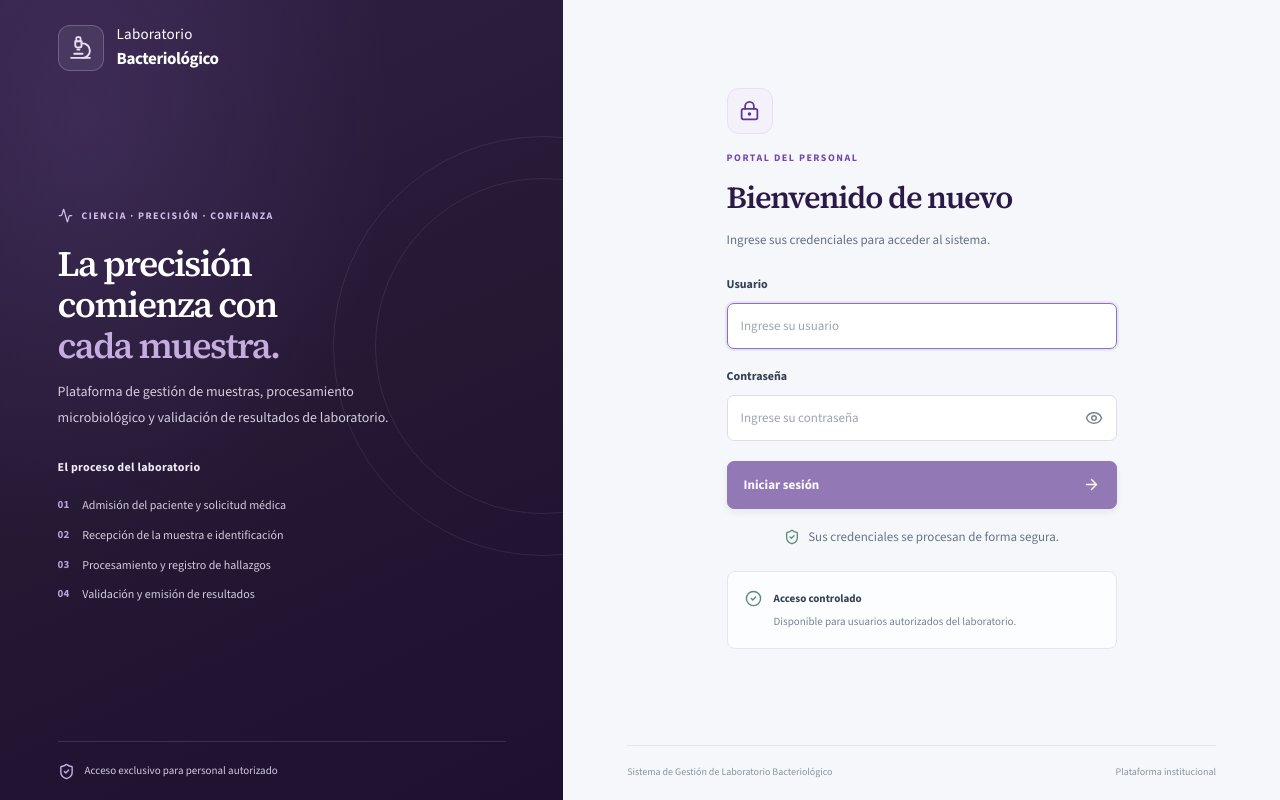
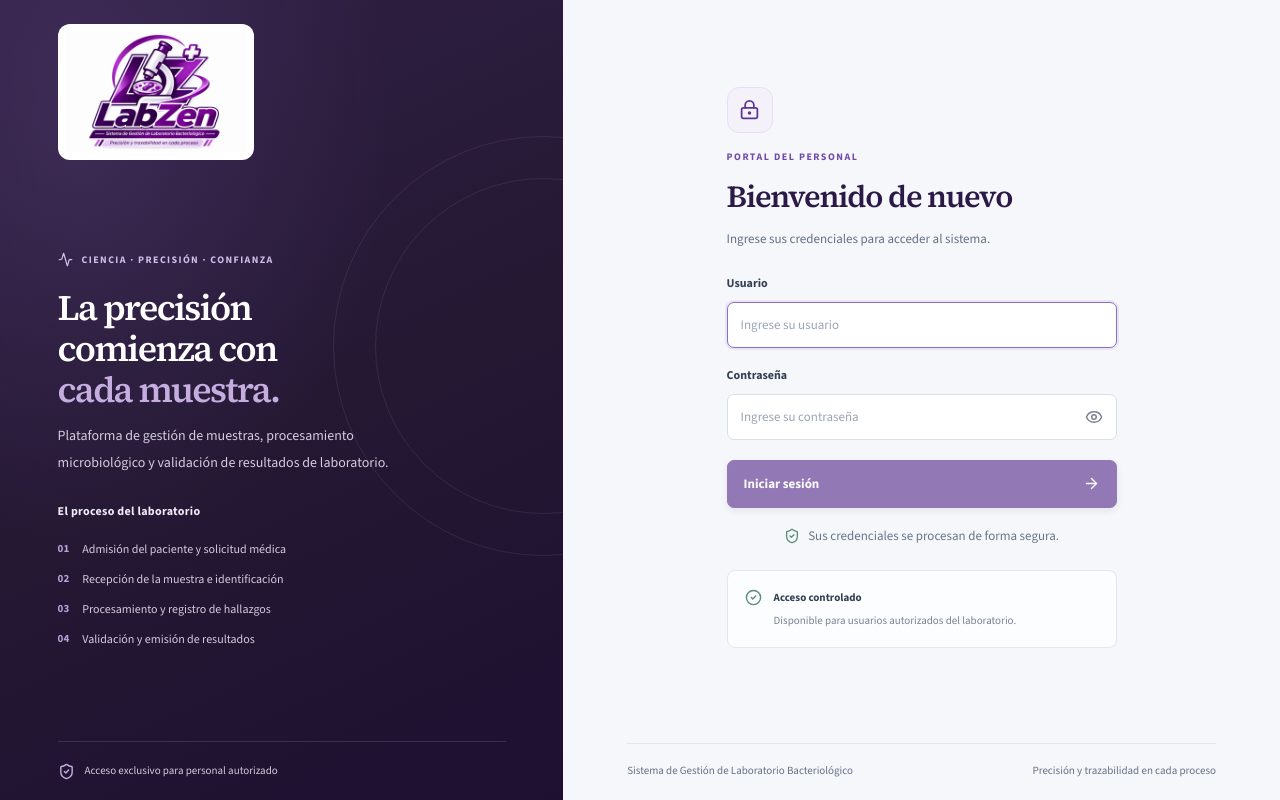
Before and after one commit to KiyotakaAll/sistema-gestion-laboratorio-bacteriologico, a React (Vite) app in the folder frontend/: page /login in a window 1280 px wide. Built offline with nearby package versions, Linux system fonts and the light colour scheme.

Commit message:
feat(frontend): integrar identidad visual inicial de LabZen

```diff
--- a/frontend/index.html
+++ b/frontend/index.html
@@ -3,7 +3,8 @@
   <head>
     <meta charset="UTF-8" />
     <meta name="viewport" content="width=device-width, initial-scale=1.0" />
-    <title>Laboratorio Bacteriológico · Sistema de Gestión</title>
+    <title>LabZen · Sistema de Gestión de Laboratorio Bacteriológico</title>
+    <link rel="icon" type="image/png" sizes="48x48" href="/branding/labzen/microscopio_48.png" />
     <link rel="preconnect" href="https://fonts.googleapis.com" />
     <link rel="preconnect" href="https://fonts.gstatic.com" crossorigin />
     <link
--- a/frontend/src/components/Sidebar.tsx
+++ b/frontend/src/components/Sidebar.tsx
@@ -19,13 +19,13 @@ export function Sidebar() {
 
         <div className="min-w-0">
           <p className="text-[13px] leading-5 text-[#D3CCDF]">
-            Laboratorio
+            Sistema de gestión
           </p>
           <p className="font-serif text-[16px] font-semibold leading-5 text-white">
-            Bacteriológico
+            LabZen
           </p>
           <p className="mt-1 text-[11px] text-[#BBA1D9]">
-            Sistema de gestión
+            Laboratorio bacteriológico
           </p>
         </div>
       </div>
--- a/frontend/src/index.css
+++ b/frontend/src/index.css
@@ -102,8 +102,18 @@
   align-items: center;
   align-self: flex-start;
   gap: 13px;
+  padding: 8px;
+  border-radius: 12px;
+  background: #fff;
   color: #fff;
   text-decoration: none;
+}
+
+.login-brand-image {
+  display: block;
+  width: 180px;
+  max-width: 100%;
+  height: auto;
 }
 
 .login-logo-icon {
@@ -476,8 +486,8 @@
   margin-top: 36px;
   padding-top: 18px;
   border-top: 1px solid #e3e7ed;
-  color: #8a93a2;
-  font-size: 10px;
+  color: #647084;
+  font-size: 11px;
   line-height: 1.6;
 }
 
--- a/frontend/src/pages/Login.tsx
+++ b/frontend/src/pages/Login.tsx
@@ -63,13 +63,13 @@ export default function Login() {
       <section className="login-brand" aria-label="Información del laboratorio">
         <div className="login-brand-inner">
           <a className="login-brand-logo" href="/" aria-label="Inicio del laboratorio">
-            <span className="login-logo-icon">
-              <Microscope size={25} strokeWidth={1.8} aria-hidden="true" />
-            </span>
-            <span className="login-brand-name">
-              Laboratorio
-              <strong>Bacteriológico</strong>
-            </span>
+            <img
+              className="login-brand-image"
+              src="/branding/labzen/LabZen_logo_aprobado_SIN_MODIFICACIONES.png"
+              alt="LabZen"
+              width={1536}
+              height={1024}
+            />
           </a>
 
           <div className="login-brand-message">
@@ -120,8 +120,8 @@ export default function Login() {
             <Microscope size={23} aria-hidden="true" />
           </span>
           <span className="login-brand-name">
-            Laboratorio
-            <strong>Bacteriológico</strong>
+            <strong>LabZen</strong>
+            Laboratorio bacteriológico
           </span>
         </div>
 
@@ -229,7 +229,7 @@ export default function Login() {
 
         <footer className="login-content-footer">
           <span>Sistema de Gestión de Laboratorio Bacteriológico</span>
-          <span>Plataforma institucional</span>
+          <span>Precisión y trazabilidad en cada proceso</span>
         </footer>
       </section>
     </main>
```
Also changed, not shown: frontend/public/branding/labzen/LabZen_logo_aprobado_SIN_MODIFICACIONES.png (added), frontend/public/branding/labzen/microscopio_48.png (added).
